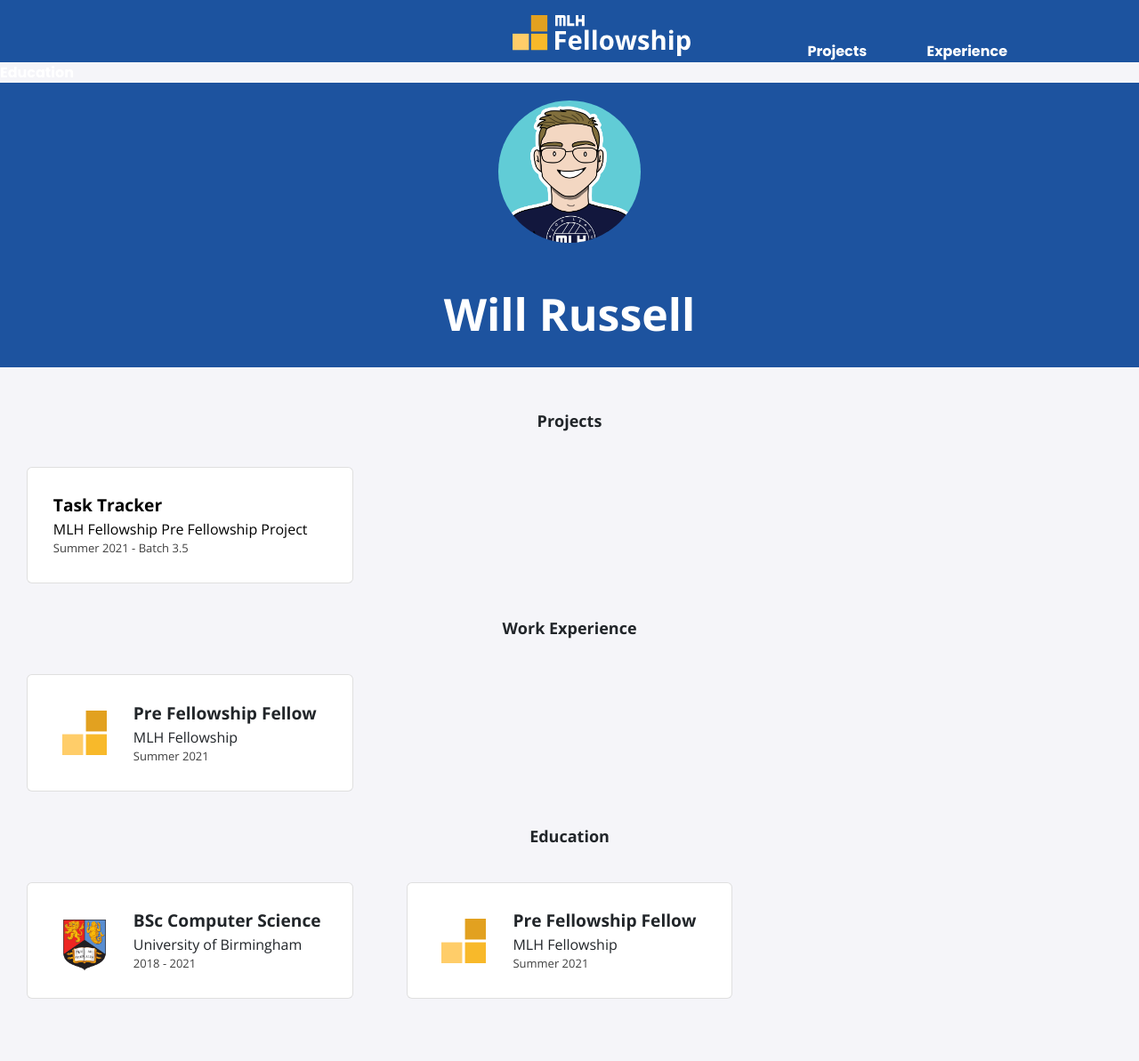
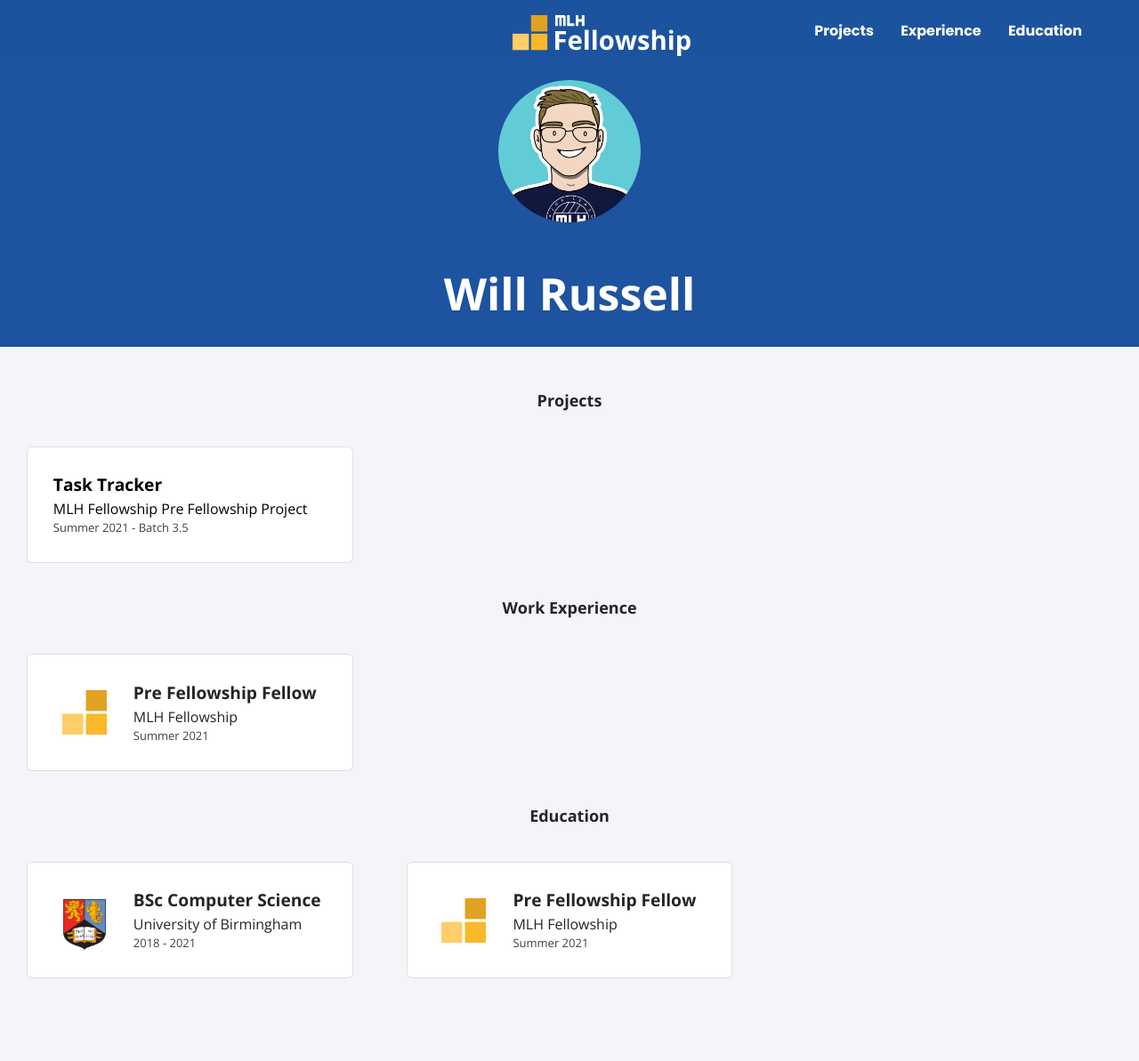
Before and after one commit to MLH-Fellowship/pod-3.1.3-portfolio, a Jekyll site: the page built from index.html, in a window 1280 px wide. Shown: the whole page at 89% size. Built offline with Jekyll 4.4.1, drawn with Linux system fonts in a browser that asks for light colours; nearby versions of some CDN libraries; after the commit the page ends 1170 px from its top, so only the background shows below that.

Commit message:
Resolve alignment issue

```diff
--- a/_includes/navbar.html
+++ b/_includes/navbar.html
@@ -5,7 +5,8 @@
                 <img src="./assets/img/logo.svg" />
             </div>
         </a>
-      <nav>
+      <div class="nav-links">
+       <nav>
         <a href="#projects">
               Projects
         </a>
@@ -21,4 +22,5 @@
         </a>
       </nav>
     </div>
+    </div>
 </header>
--- a/_sass/navbar.scss
+++ b/_sass/navbar.scss
@@ -23,7 +23,7 @@
     align-items: center;
     justify-content: center;
     margin-left: 45%;
-    margin-right: 10%;
+    margin-right: auto;
 }
 
 .nav-logo img {
@@ -34,12 +34,27 @@
     display: inline;
     width: 100%;
     text-align: right;
-    padding-top: 0px;
-    padding-right: 0px;
-    margin-right: 5%;
+    padding-left: 5%;
+    padding-right: 2%;
+    // margin-right: 5%;
 }
 
 .nav-content nav a {
   color: white;
   text-decoration: none;
 }
+
+.nav-links {
+  float: right;
+  width: 30%;
+  padding-top: 1%;
+}
+
+@media screen and (max-width: 1059px) {
+  .nav-logo {
+    margin-left: 40%;
+  }
+  .nav-links {
+    width: 40%;
+  }
+}
```
